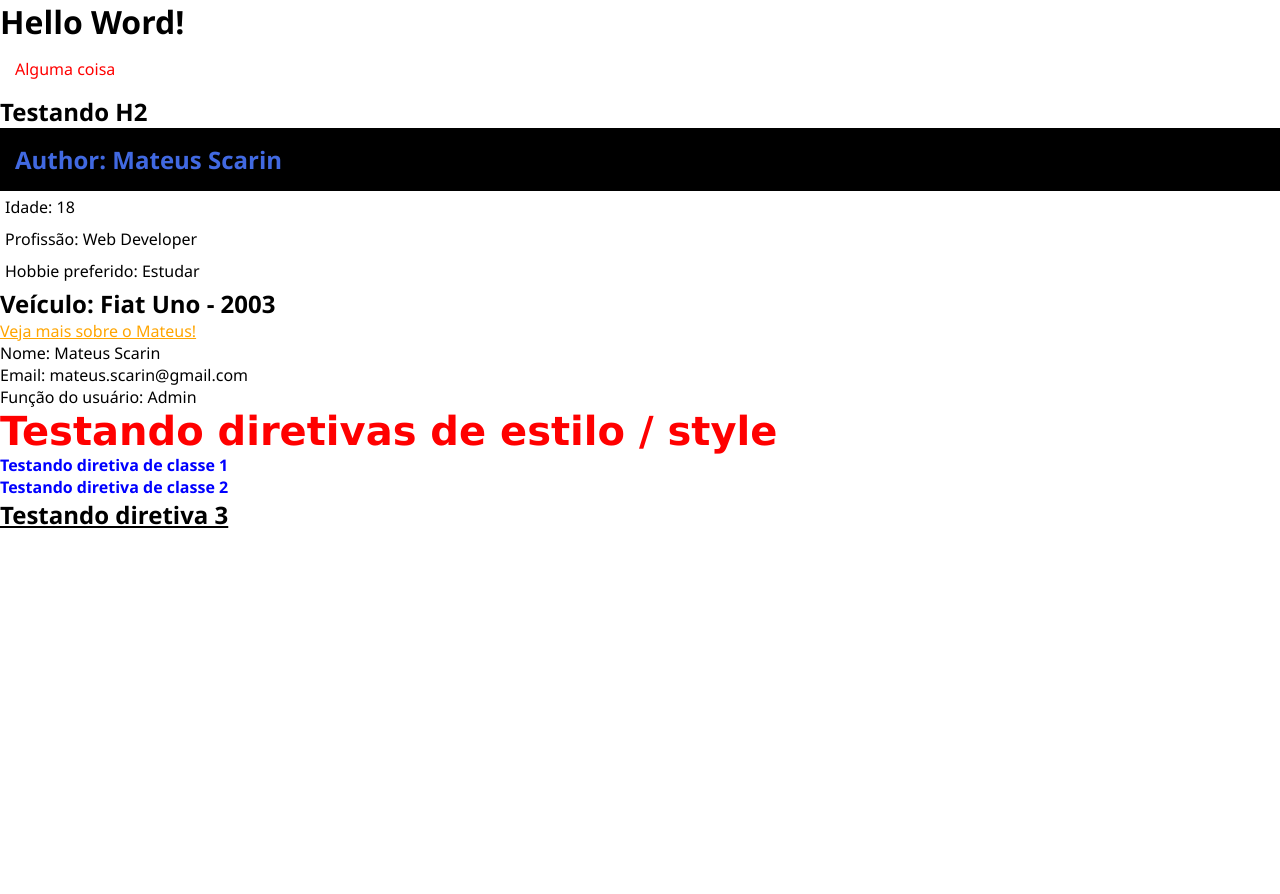
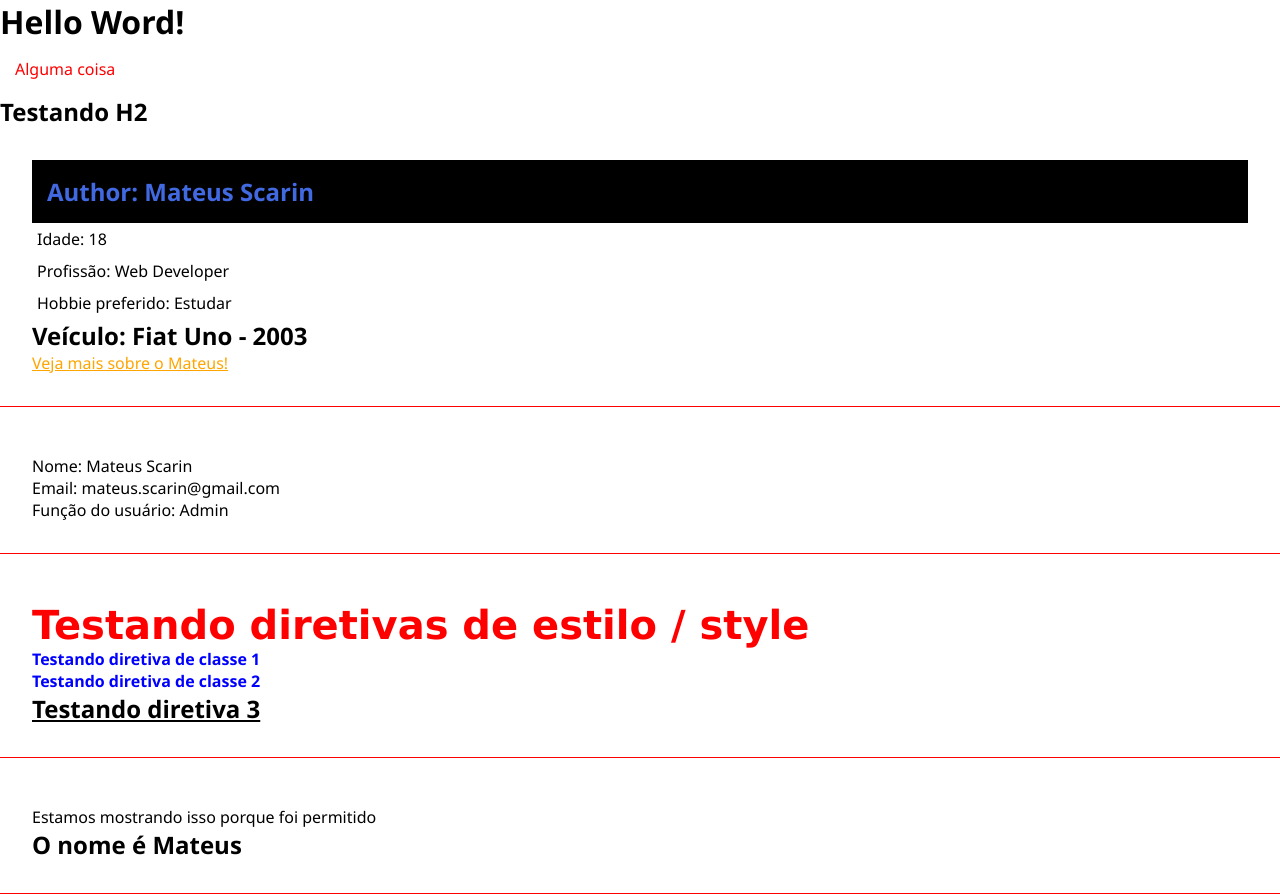
Before and after one commit to mateusscarin/curso-angular, an Angular app: page / in a window 1280 px wide. Shown: the top 894 px of the page. Before the commit the page ends 800 px from the top, so only its background shows below. Built offline with nearby package versions, Linux system fonts and the light colour scheme.

Commit message:
feat: aula 9 - Renderização condicional

```diff
--- a/src/app/app.component.html
+++ b/src/app/app.component.html
@@ -4,3 +4,4 @@
 <app-first-component></app-first-component>
 <app-parent-data [name]="userName" [userData]="userData"></app-parent-data>
 <app-directives></app-directives>
+<app-if-render></app-if-render>
--- a/src/app/app.module.ts
+++ b/src/app/app.module.ts
@@ -5,13 +5,15 @@ import { AppComponent } from './app.component';
 import { FirstComponentComponent } from './components/first-component/first-component.component';
 import { ParentDataComponent } from './components/parent-data/parent-data.component';
 import { DirectivesComponent } from './components/directives/directives.component';
+import { IfRenderComponent } from './components/if-render/if-render.component';
 
 @NgModule({
   declarations: [
     AppComponent,
     FirstComponentComponent,
     ParentDataComponent,
-    DirectivesComponent
+    DirectivesComponent,
+    IfRenderComponent
   ],
   imports: [
     BrowserModule
--- a/src/app/components/directives/directives.component.html
+++ b/src/app/components/directives/directives.component.html
@@ -1,6 +1,10 @@
-<h2 [ngStyle]="{ 'font-size': size + 'px', 'font-family': font, color: color }">
-  Testando diretivas de estilo / style
-</h2>
-<h2 [ngClass]="classes">Testando diretiva de classe 1</h2>
-<h2 [ngClass]="classes">Testando diretiva de classe 2</h2>
-<h2 [ngClass]="underline">Testando diretiva 3</h2>
+<div class="class">
+  <h2
+    [ngStyle]="{ 'font-size': size + 'px', 'font-family': font, color: color }"
+  >
+    Testando diretivas de estilo / style
+  </h2>
+  <h2 [ngClass]="classes">Testando diretiva de classe 1</h2>
+  <h2 [ngClass]="classes">Testando diretiva de classe 2</h2>
+  <h2 [ngClass]="underline">Testando diretiva 3</h2>
+</div>
--- a/src/app/components/first-component/first-component.component.html
+++ b/src/app/components/first-component/first-component.component.html
@@ -1,3 +1,4 @@
+<div class="class">
   <h2 class="title">Author: {{ name }}</h2>
   <p>Idade: {{ age }}</p>
   <p>Profissão: {{ job }}</p>
@@ -6,3 +7,4 @@
   <div>
     <a href="#">Veja mais sobre o Mateus!</a>
   </div>
+</div>
--- /dev/null
+++ b/src/app/components/if-render/if-render.component.html
@@ -0,0 +1,9 @@
+<div class="class">
+  <div *ngIf="canShow">Estamos mostrando isso porque foi permitido</div>
+  <h2 *ngIf="name === 'Mateus'; else nameNotFound">O nome é Mateus</h2>
+  <ng-template #nameNotFound>
+    <div>
+        <h2>O nome não foi encontrado!</h2>
+    </div>
+  </ng-template>
+</div>
--- /dev/null
+++ b/src/app/components/if-render/if-render.component.ts
@@ -0,0 +1,15 @@
+import { Component, OnInit } from '@angular/core';
+
+@Component({
+  selector: 'app-if-render',
+  templateUrl: './if-render.component.html',
+  styleUrls: ['./if-render.component.css'],
+})
+export class IfRenderComponent implements OnInit {
+  canShow: boolean = true;
+  name = 'Mateus';
+
+  constructor() {}
+
+  ngOnInit(): void {}
+}
--- a/src/app/components/parent-data/parent-data.component.html
+++ b/src/app/components/parent-data/parent-data.component.html
@@ -1,4 +1,6 @@
-<h1></h1>
-<p>Nome: {{ name }}</p>
-<p>Email: {{ userData.email }}</p>
-<p>Função do usuário: {{ userData.role }}</p>
+<div class="class">
+  <h1></h1>
+  <p>Nome: {{ name }}</p>
+  <p>Email: {{ userData.email }}</p>
+  <p>Função do usuário: {{ userData.role }}</p>
+</div>
--- a/src/styles.css
+++ b/src/styles.css
@@ -7,3 +7,13 @@
 a {
   color: orange;
 }
+
+body {
+  padding-bottom: 500px;
+}
+
+.class {
+  border-bottom: 1px solid red;
+  padding: 2em;
+  margin-bottom: 1em;
+}
```
Also changed, not shown: src/app/components/if-render/if-render.component.css (added), 1 other file (tests, documents, lock files or other folders). Lines whose indentation alone changed are shown as unchanged.
